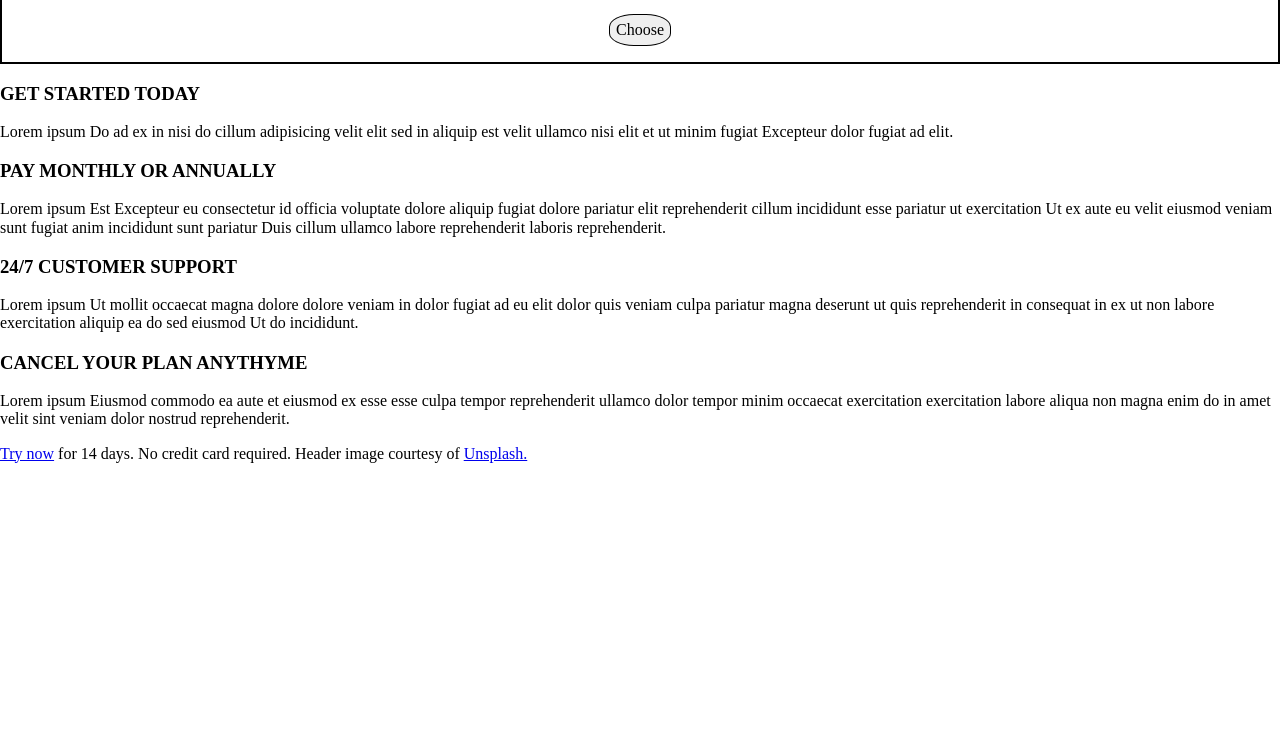
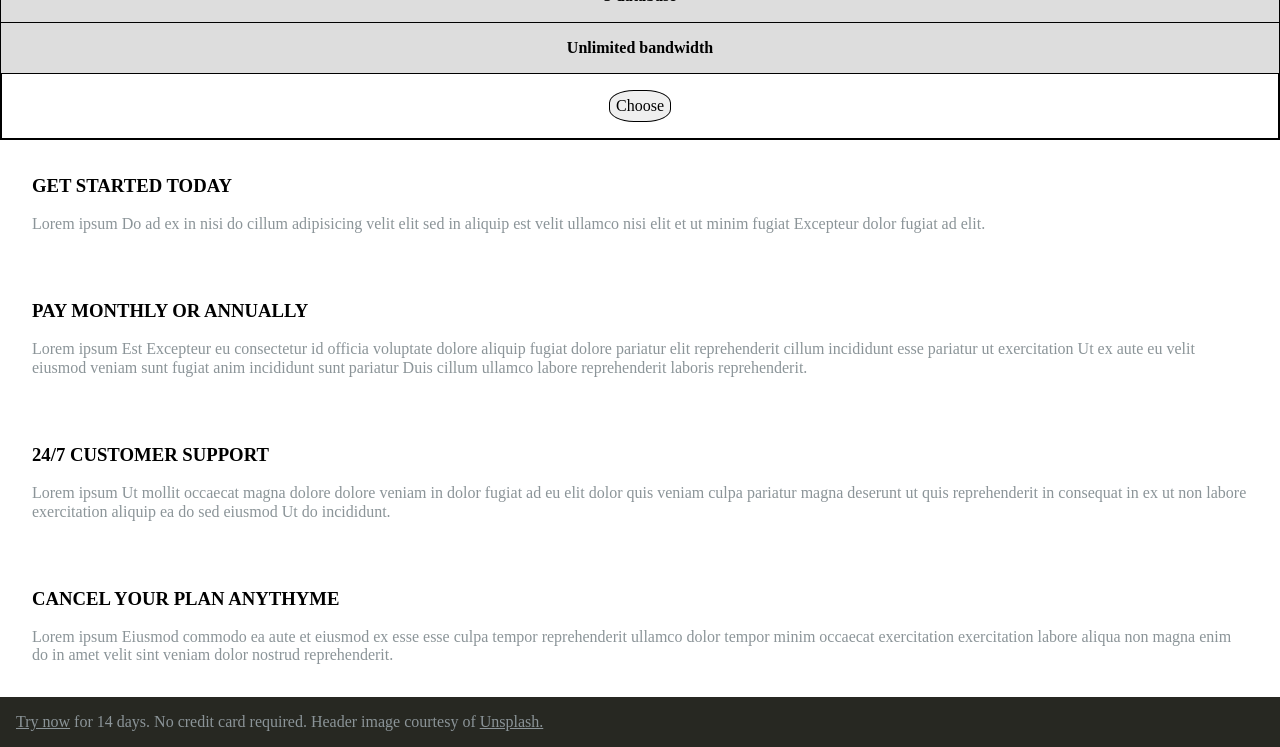
Before and after one commit to afmonty/responsive-site, a plain HTML site: page index.html in a window 1280 px wide. Shown: the part 1996-2743 px from the top of the page. Before the commit the page ends 2459 px from the top, so only its background shows below. Drawn offline with nearby package versions, Linux system fonts and the light colour scheme.

Commit message:
html structure with additional style

```diff
--- a/styles/main.scss
+++ b/styles/main.scss
@@ -17,6 +17,11 @@ header {
 	margin-bottom: 1em;
 	background: url(https://media0.giphy.com/media/rHjtiKPkezza/200_s.gif);
 	text-align: center;
+	padding-top: 5em;
+
+	div h2{
+		margin: 0 0 0 0;
+	}
 
 }
 .five-dollar{
@@ -61,9 +66,7 @@ header {
     	background-color: #2C4985;
     	color: $color;
     }
-    .text-boxes{
-    	margin: 1em;
-    }
+
 
     h4{
     	background-color: #DDDDDD;
@@ -118,3 +121,20 @@ header {
 		}
     }
 }
+.text-boxes div{
+    	margin: 0 1em 1em 1em;
+    	padding: 1em;
+
+   	p{
+    	color: #8B9498;
+    	margin: 0 0 0 0;
+   	}
+}
+footer{
+	background-color: #272822;
+	color: #8B9498;
+	padding: 1em;
+	nav a{
+		color: #8B9498;
+	}
+}
```
Also changed, not shown: styles/main.css, 1 other file.
